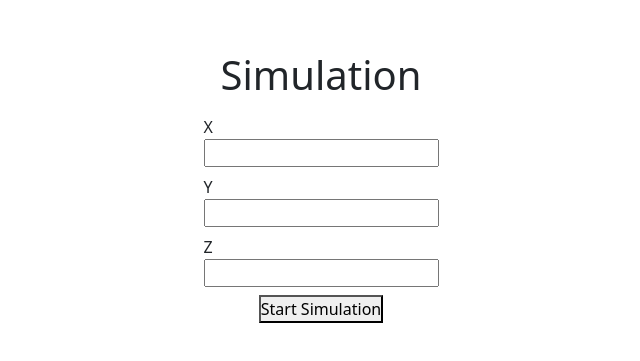
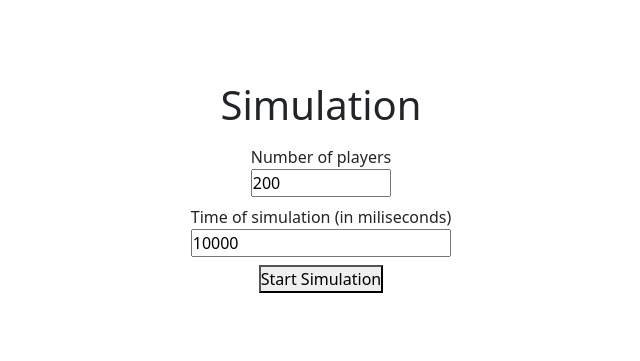
Before and after one commit to MSSkowron/disease-spread-simulation, a React (Vite) app in the folder gui/: page / in a window 1280 px wide. Shown: the part 213-574 px from the top of the page, without its empty margins (319-959 px from the left). Built offline with nearby package versions, Linux system fonts and the light colour scheme.

Commit message:
Implement Form

```diff
--- a/gui/src/App.tsx
+++ b/gui/src/App.tsx
@@ -1,6 +1,6 @@
 import { useState } from 'react'
 import './App.css'
-import { SimulationData, startSimulation, stopSimulation } from './simulation/Simulation'
+import { startSimulation, stopSimulation } from './simulation/Simulation'
 import axios from 'axios'
 import simulationJSON from '../assets/simulation.json'
 
@@ -28,18 +28,12 @@ const shuffle = (array: any[]) => {
     }
 
     return array;
-  }
+}
 
 const App = () => {
     const [isSimulationOn, setIsSimulationOn] = useState<boolean>(false)
-    const [simulationData, setSimulationData] = useState<SimulationData | null>(null)
-
-    const stop = () => {
-        stopSimulation(simulationData!)
-        setSimulationData(null)
-        document.body.style.overflow = 'auto'
-        setIsSimulationOn(false)
-    }
+    const [numberOfPlayers, setNumberOfPlayers] = useState<number>(200)
+    const [timeOfSimulation, setTimeOfSimulation] = useState<number>(10000)
 
     const start = async () => {
         await axios.post(`${RANDOM_MOVEMENT_SERVER_API_URL}/map`, simulationJSON ,{
@@ -50,13 +44,18 @@ const App = () => {
         .then((response) => {
             const data: MapData = response.data
             shuffle(data.privateTiles)
-            const simulationData = startSimulation(response.data ,stop)
-            setSimulationData(simulationData)
+            const simulationData = startSimulation(response.data, numberOfPlayers, timeOfSimulation, () => {
+                stopSimulation(simulationData!)
+                document.body.style.overflow = 'auto'
+                setIsSimulationOn(false)
+                setNumberOfPlayers(200)
+                setTimeOfSimulation(10000)
+            })
             document.body.style.overflow = 'hidden'
             setIsSimulationOn(true)
         })
         .catch((error) => {
-            console.log(error)
+            console.error(error)
         })
     }
 
@@ -66,16 +65,16 @@ const App = () => {
         <div id='simulation-form' className='w-100 d-flex flex-column justify-content-center align-items-center row-gap-2' style={{height: '100vh'}}>
             <h1>Simulation</h1>
             <div className='d-flex flex-column'>
-                <label htmlFor=''>X</label>
-                <input type='text' />
+                <label htmlFor='numberOfPlayers'>Number of players</label>
+                <input id='numberOfPlayers' type='number' min={1} max={200} value={numberOfPlayers} onChange={(e) => {
+                    setNumberOfPlayers(parseInt(e.target.value))
+                }}/>
             </div>
             <div className='d-flex flex-column'>
-                <label htmlFor=''>Y</label>
-                <input type='text' />
-            </div>
-            <div className='d-flex flex-column'>
-                <label htmlFor=''>Z</label>
-                <input type='text' />
+                <label htmlFor='timeOfSimulation'>Time of simulation (in miliseconds)</label>
+                <input id='timeOfSimulation' type='number' min={1} max={1000000} value={timeOfSimulation} onChange={(e) => {
+                    setTimeOfSimulation(parseInt(e.target.value))
+                }}/>
             </div>
             <button className='pe-auto' onClick={start}>Start Simulation</button>
         </div>
--- a/gui/src/main.tsx
+++ b/gui/src/main.tsx
@@ -1,5 +1,5 @@
 import ReactDOM from 'react-dom/client'
-import 'bootstrap/dist/css/bootstrap.css';
+import 'bootstrap/dist/css/bootstrap.css'
 import App from './App.tsx'
 
 ReactDOM.createRoot(document.getElementById('root')!).render(<App />)
--- a/gui/src/simulation/Simulation.ts
+++ b/gui/src/simulation/Simulation.ts
@@ -8,8 +8,13 @@ export interface SimulationData {
     scene: Scene
 }
 
-export const startSimulation = (data: MapData, onStop: () => void): SimulationData => {
-    const scene = new Scene(data, onStop)
+export const startSimulation = (
+    data: MapData,
+    numberOfPlayers: number,
+    timeOfSimulation: number,
+    onStop: () => void,
+): SimulationData => {
+    const scene = new Scene(data, numberOfPlayers, timeOfSimulation, onStop)
 
     const config: Phaser.Types.Core.GameConfig = {
         type: Phaser.AUTO,
--- a/gui/src/simulation/scene/Scene.ts
+++ b/gui/src/simulation/scene/Scene.ts
@@ -26,8 +26,6 @@ const sceneConfig: Phaser.Types.Scenes.SettingsConfig = {
     key: 'Simulation',
 }
 
-const NO_OF_PLAYERS = 200
-
 export default class Scene extends Phaser.Scene {
     private readonly gridEngine!: GridEngine
 
@@ -37,15 +35,24 @@ export default class Scene extends Phaser.Scene {
     private static readonly TilesetName: string = 'Overworld'
 
     private readonly mapData: MapData
+    private readonly numberOfPlayers: number
+    private readonly timeOfSimulation: number
     private readonly onStop: () => void
 
     private readonly players: {
-        [id: string]: { isHome: boolean, home: Coordinates ,sprite: Phaser.GameObjects.Sprite}
+        [id: string]: { isHome: boolean; home: Coordinates; sprite: Phaser.GameObjects.Sprite }
     } = {}
 
-    constructor(mapData: MapData, onStop: () => void) {
+    constructor(
+        mapData: MapData,
+        numberOfPlayers: number,
+        timeOfSimulation: number,
+        onStop: () => void,
+    ) {
         super(sceneConfig)
         this.mapData = mapData
+        this.numberOfPlayers = numberOfPlayers
+        this.timeOfSimulation = timeOfSimulation
         this.onStop = onStop
     }
 
@@ -81,31 +88,44 @@ export default class Scene extends Phaser.Scene {
 
         this.gridEngine.create(tilemap, gridEngineConfig)
 
-        for (let i = 0; i < NO_OF_PLAYERS; i++) {
+        for (let i = 0; i < this.numberOfPlayers; i++) {
             const home = this.mapData.privateTiles[i]
             this.addPlayer(i.toString(), { x: home.x, y: home.y }, Direction.DOWN)
         }
 
-        for (let i = 0; i < NO_OF_PLAYERS; i++) {
-            setTimeout(() => {
+        this.gridEngine.movementStopped().subscribe(({ charId, direction }) => {
+            if (this.players[charId].isHome) {
+                setTimeout(
+                    () => {
+                        this.players[charId].isHome = false
+                        this.randomMovePlayer(charId)
+                    },
+                    Math.random() * 10000 + 500,
+                )
+            } else {
+                setTimeout(
+                    () => {
+                        this.players[charId].isHome = true
+                        this.movePlayer(charId, this.players[charId].home)
+                    },
+                    Math.random() * 10000 + 500,
+                )
+            }
+        })
+
+        for (let i = 0; i < this.numberOfPlayers; i++) {
+            setTimeout(
+                () => {
                     this.players[i.toString()].isHome = false
                     this.randomMovePlayer(i.toString())
-            }, Math.random() * 10000 + 500)
+                },
+                Math.random() * 10000 + 500,
+            )
         }
 
-        this.gridEngine.movementStopped().subscribe(({ charId, direction }) => {
-            if (this.players[charId].isHome) {
         setTimeout(() => {
-                    this.players[charId].isHome = false
-                    this.randomMovePlayer(charId)
-                }, Math.random() * 10000 + 500)
-            } else {
-                setTimeout(() => {
-                    this.players[charId].isHome = true
-                    this.movePlayer(charId, this.players[charId].home)
-                }, Math.random() * 10000 + 500)
-            }
-        })
+            this.stop()
+        }, this.timeOfSimulation)
     }
 
     addPlayer(id: string, home: Coordinates, direction: Direction): void {
@@ -122,7 +142,7 @@ export default class Scene extends Phaser.Scene {
             container,
             facingDirection: direction,
             walkingAnimationMapping: 0,
-            speed: 7,
+            speed: 10,
             startPosition: home,
             collides: {
                 collisionGroups: [id],
@@ -145,19 +165,26 @@ export default class Scene extends Phaser.Scene {
     }
 
     randomMovePlayer(id: string): void {
-        axios.get(`${RANDOM_MOVEMENT_SERVER_API_URL}/map/${this.mapData.id}`, {
+        axios
+            .get(`${RANDOM_MOVEMENT_SERVER_API_URL}/map/${this.mapData.id}`, {
                 headers: {
-                'Content-Type': 'application/json'
-            }
-        }).then((response) => {
-            this.movePlayer(id, {x: response.data.x, y:response.data.y})
+                    'Content-Type': 'application/json',
+                },
+            })
+            .then((response) => {
+                this.movePlayer(id, { x: response.data.x, y: response.data.y })
             })
             .catch((error) => {
-            console.log(error)
+                console.error(error)
             })
     }
 
     movePlayer(id: string, coords: Coordinates): void {
-        this.gridEngine.moveTo(id, coords, {algorithm: 'JPS'})
+        this.gridEngine.moveTo(id, coords, { algorithm: 'JPS' })
+    }
+
+    stop(): void {
+        // TODO: Implement
+        this.onStop()
     }
 }
```
Lines whose indentation alone changed are shown as unchanged.
